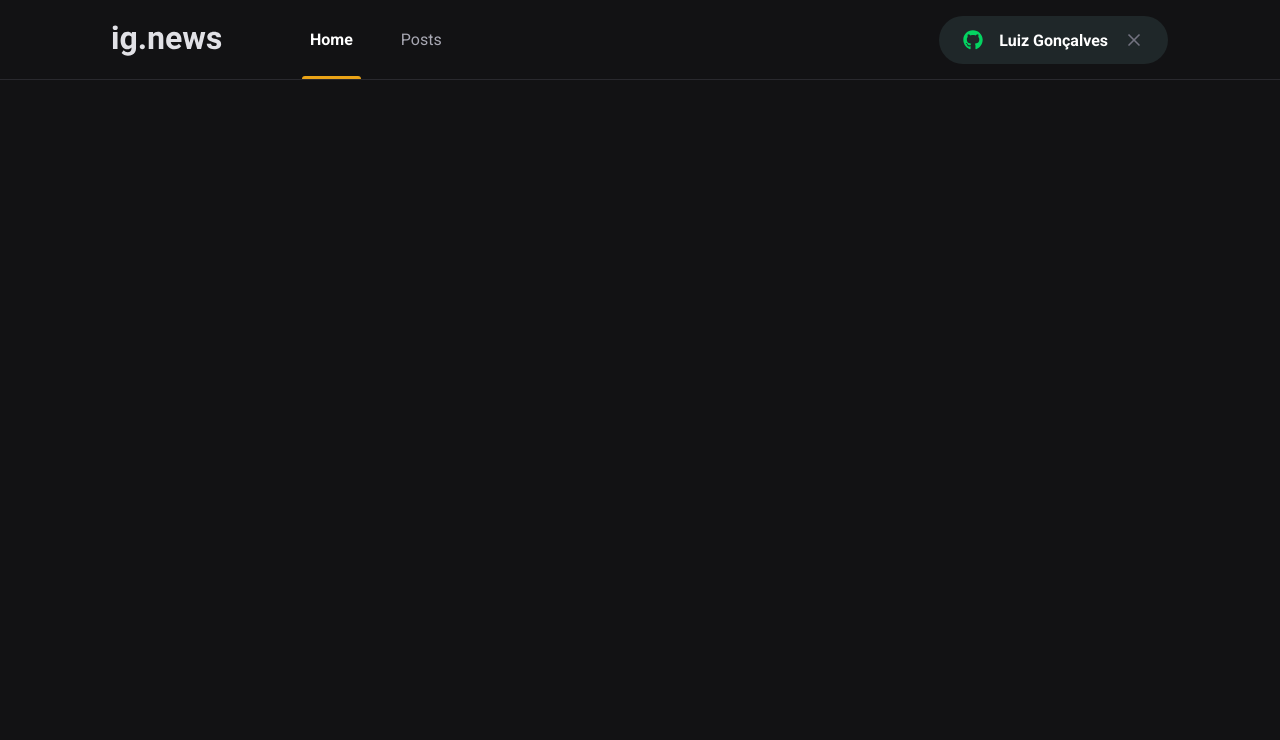
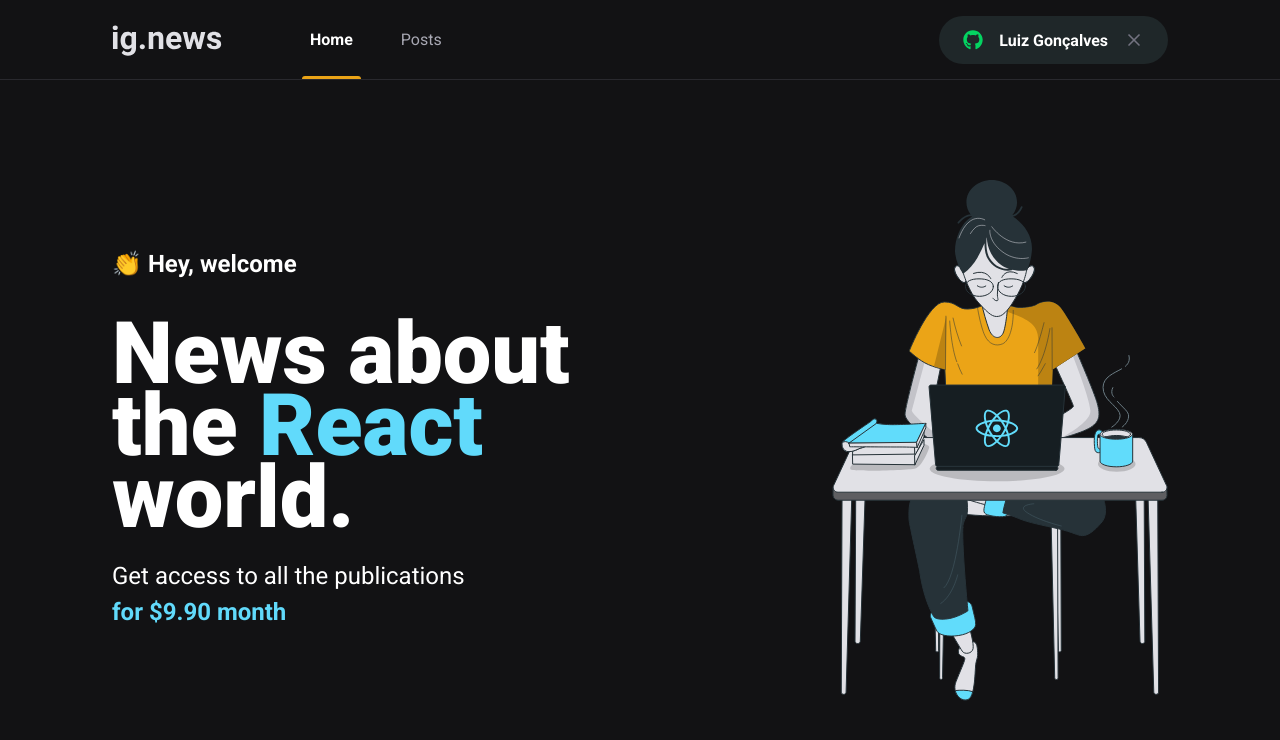
Before and after one commit to luiz21goncalves/ignite-ignews, a Next.js app: page / in a window 1280 px wide. Shown: the top 740 px of the page. Built offline with nearby package versions, Linux system fonts and the light colour scheme.

Commit message:
feat: add Home page

```diff
--- /dev/null
+++ b/src/pages/home.module.scss
@@ -0,0 +1,41 @@
+.contentContainer {
+  max-width: 1120px;
+  margin: 0 auto;
+  padding: 0 2rem;
+  height: calc(100vh - 5rem);
+
+  display: flex;
+  align-items: center;
+  justify-content: space-between;
+}
+
+.hero {
+  max-width: 600px;
+
+  > span {
+    font-size: 1.5rem;
+    font-weight: bold;
+  }
+
+  h1 {
+    font-size: 5.4rem;
+    line-height: 4.5rem;
+    font-weight: 900;
+    margin-top: 2.5rem;
+
+    span {
+      color: var(--cyan-500);
+    }
+  }
+
+  p {
+    font-size: 1.5rem;
+    line-height: 2.25rem;
+    margin-top: 1.5rem;
+
+    span {
+      color: var(--cyan-500);
+      font-weight: bold;
+    }
+  }
+}
--- a/src/pages/index.tsx
+++ b/src/pages/index.tsx
@@ -1,11 +1,33 @@
 import Head from 'next/head'
+
+import styles from './home.module.scss'
 
 export default function Home() {
   return (
     <>
       <Head>
-        <title>ig.news</title>
+        <title>Home | ig.news</title>
       </Head>
+
+      <main className={styles.contentContainer}>
+        <section className={styles.hero} >
+          <span>👏 Hey, welcome</span>
+
+          <h1>
+            News about the <span>React</span> world.
+          </h1>
+
+          <p>
+            Get access to all the publications
+            <br />
+            <span>
+              for $9.90 month
+            </span>
+          </p>
+        </section>
+
+        <img src="/images/avatar.svg" alt="Girl coding" />
+      </main>
     </>
   )
 }
```
